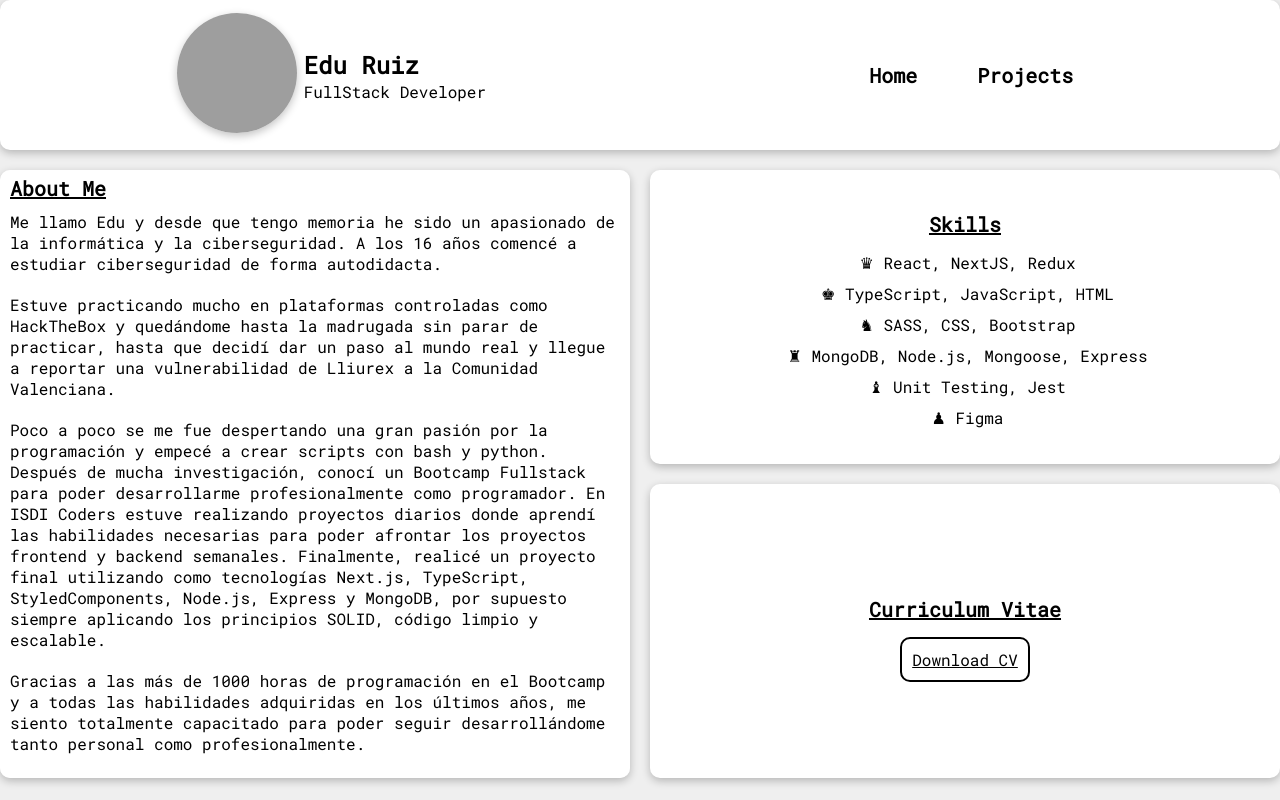
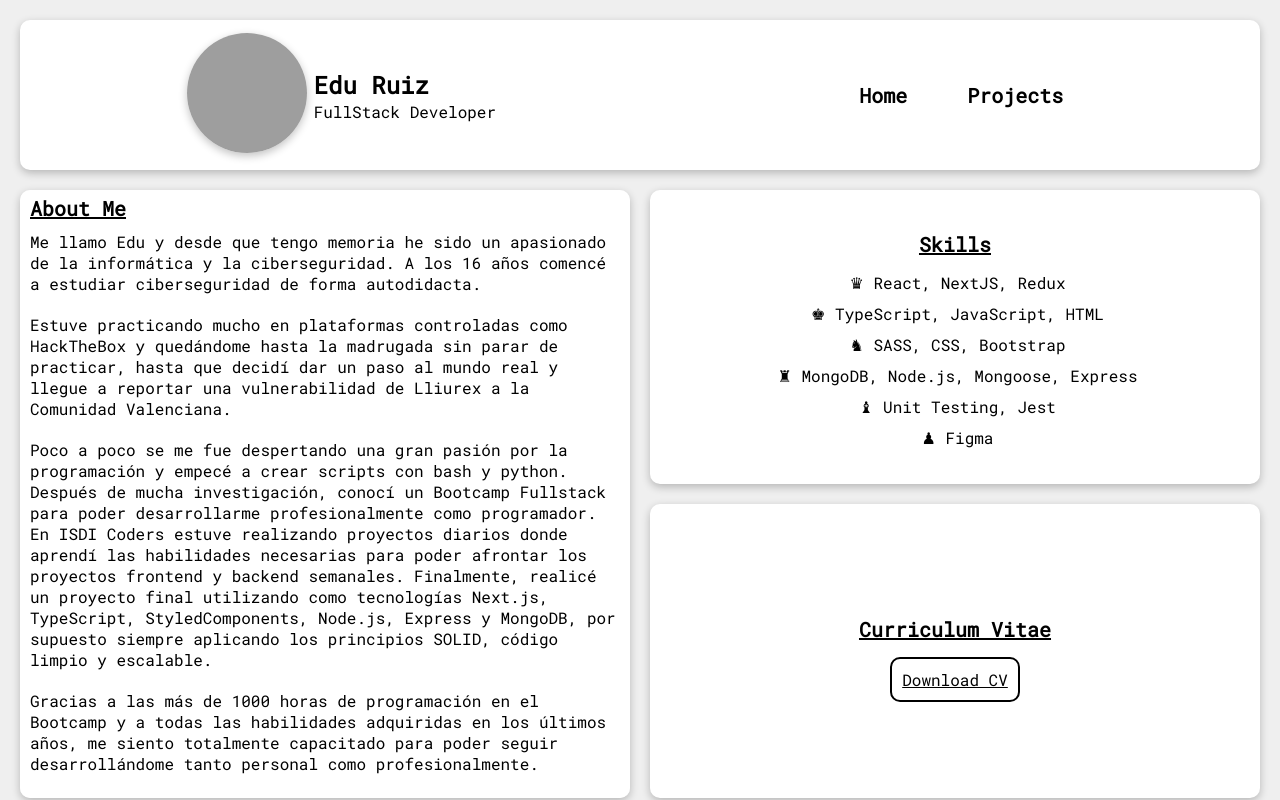
Before and after one commit to hxst1/portfolio, a React (Create React App) app: page / in a window 1280 px wide. Built offline with nearby package versions, Linux system fonts and the light colour scheme; grey boxes are pictures that could not be loaded.

Commit message:
updated styles

```diff
--- a/src/index.css
+++ b/src/index.css
@@ -1,35 +1,40 @@
 * {
   margin: 0;
   padding: 0;
-  box-sizing: content-box;
+  box-sizing: border-box;
 }
 
-body {
-  font-family: "Roboto mono";
-  background-color: rgb(239, 239, 239);
-  z-index: -1;
-  filter: invert(100%) rotate(45deg);
-}
 
-/* total width */
 body::-webkit-scrollbar {
   background-color: #fff;
   width: 16px;
 }
 
-/* background of the scrollbar except button or resizer */
 body::-webkit-scrollbar-track {
   background-color: #fff;
 }
 
-/* scrollbar itself */
 body::-webkit-scrollbar-thumb {
   background-color: #888;
   border-radius: 16px;
   border: 4px solid #fff;
 }
 
-/* set button(top and bottom of the scrollbar) */
 body::-webkit-scrollbar-button {
     display:none;
 }
+
+#root{
+  height: 100vh;
+  padding: 20px;
+  display: flex;
+  flex-direction: column;
+  font-family: "Roboto mono";
+  background-color: rgb(239, 239, 239);
+}
+
+@media (max-width: 800px) {
+  #root{
+    height: 100%;
+  }
+}
```
Lines whose indentation alone changed are shown as unchanged.
